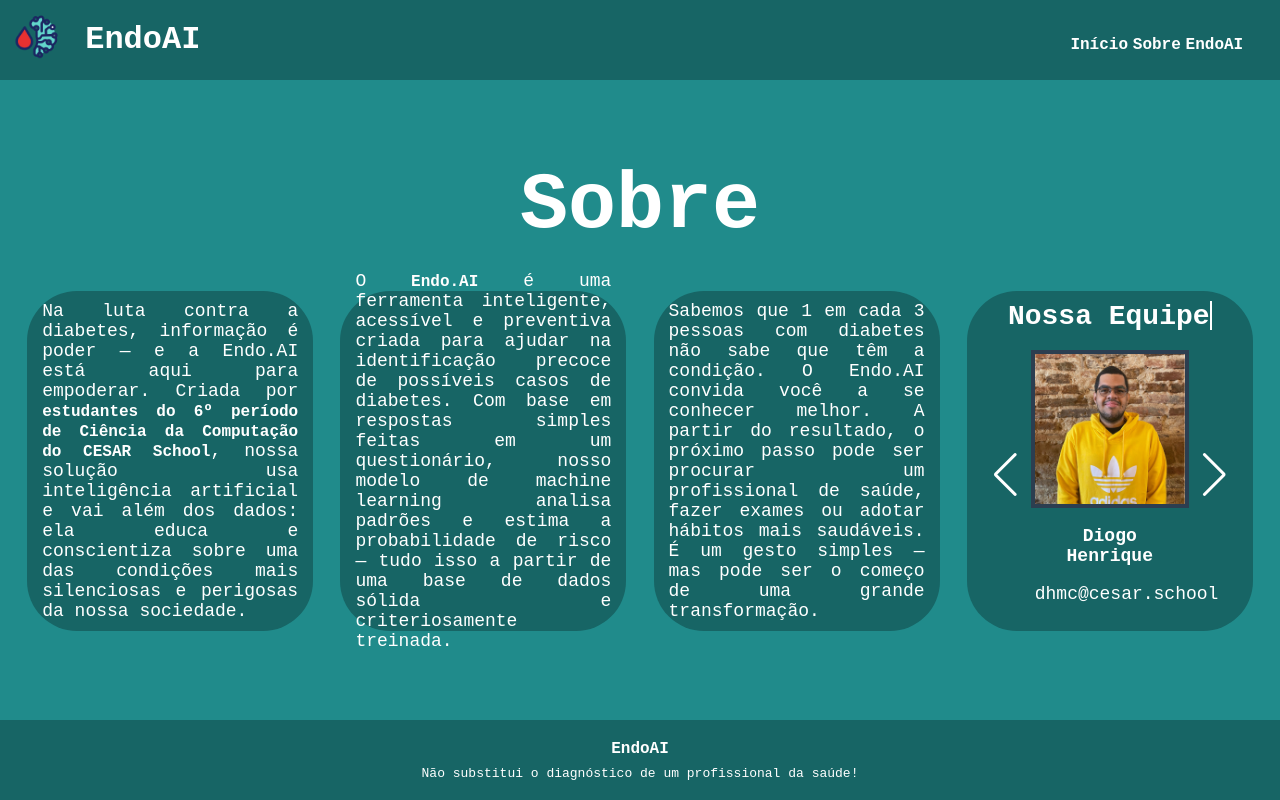
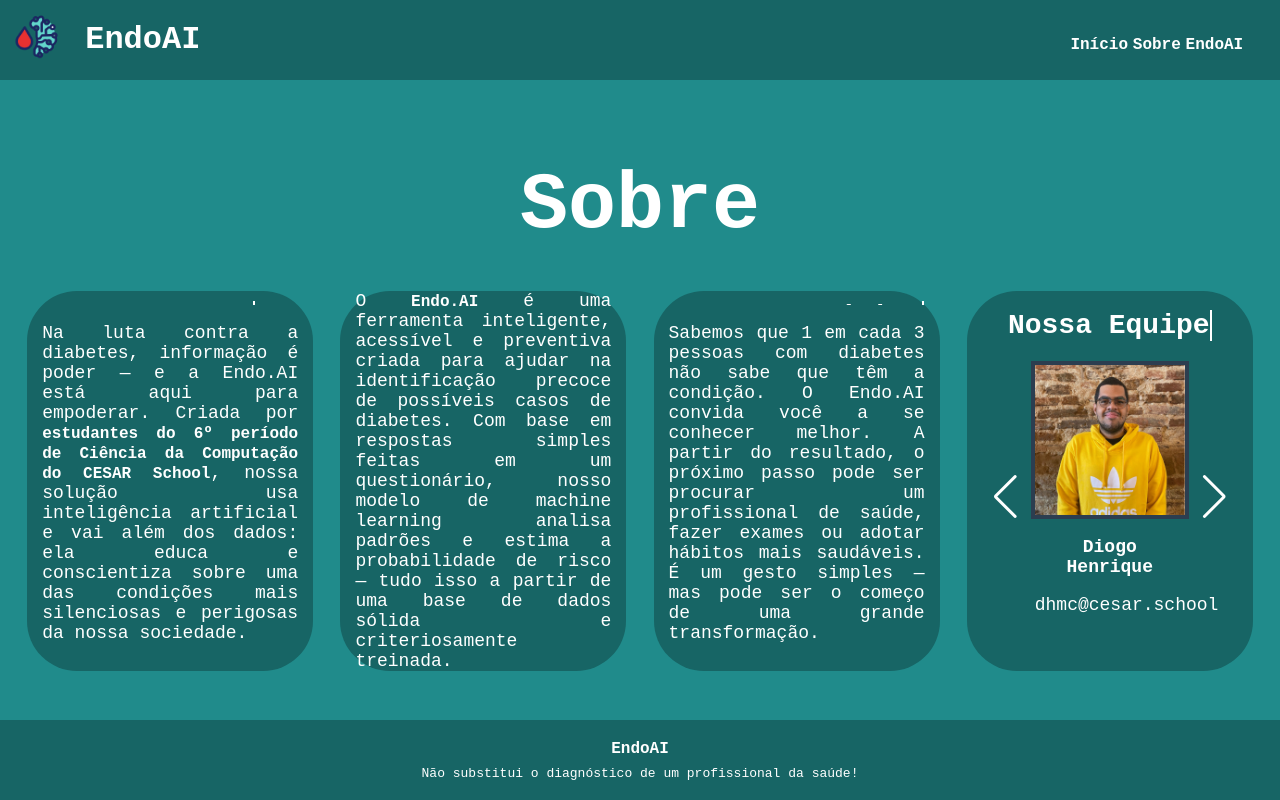
Before and after one commit to paulo-campos-57/EndoAI, a React (Create React App) app in the folder frontend/endo-front/: page /sobre in a window 1280 px wide. Built offline with nearby package versions, Linux system fonts and the light colour scheme; grey boxes are pictures that could not be loaded.

Commit message:
style: adapt block height in about page

```diff
--- a/frontend/endo-front/src/pages/About/About.module.css
+++ b/frontend/endo-front/src/pages/About/About.module.css
@@ -33,7 +33,7 @@
 .block {
     background-color: #176565;
     width: 20%;
-    height: 40vh;
+    height: 45vh;
     display: flex;
     flex-direction: column;
     justify-content: center;
```
